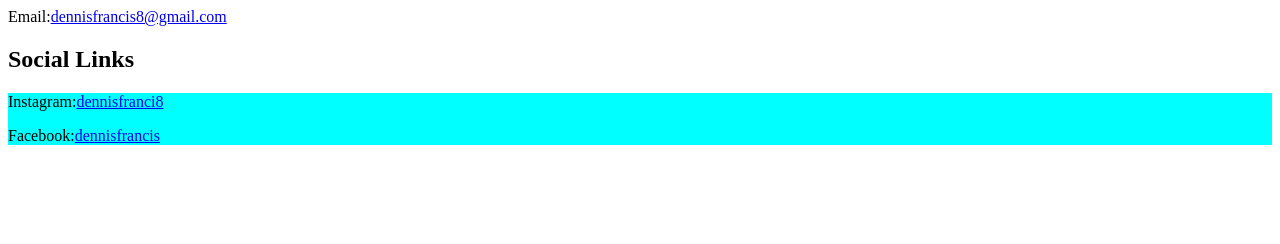
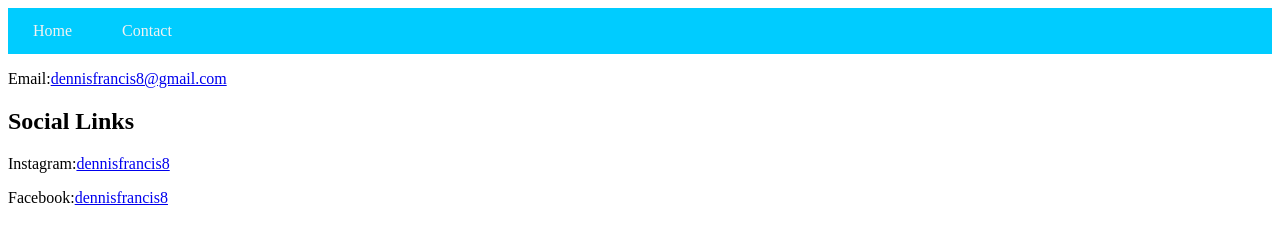
Before and after one commit to dennisfrancis8/dennisfrancis8.github.io, a plain HTML site: page Contact.html in a window 1280 px wide. Drawn offline with Linux system fonts and the light colour scheme.

Commit message:
Add files via upload

```diff
--- a/Contact.html
+++ b/Contact.html
@@ -4,15 +4,42 @@
 Contact Me
 
 
-</title></head><body>
-    <p>Email:<a href="dennisfrancis8@gmail.com">dennisfrancis8@gmail.com</a></p>
-    <h2>Social Links</h2>
-    <div class="social links" style="background-color: cyan;">
+</title>
+<style>
 
-    <p>Instagram:<a href="https://www.intagram.com/den.watt">dennisfranci8</a></p>
-    <p>Facebook:<a href="#">dennisfrancis</a></p>
+   .topnav{
+            overflow: hidden;
+            background-color: rgb(0, 204, 255);
+        }
+    .topnav a {
+          float: left;
+          color: #f2f2f2;
+          padding: 14px 25px;
+          text-decoration: none;
 
-    </div>
+
+}
+
+    .topnav a:hover {
+      background-color: #ddd;
+      color: black;
+}
+
+
+
+
+</style>
+
+
+
+
+</head><body>
+    <div class="topnav">
+
+		<a href="index.html">Home</a>
+
+		<a href="contact.html">Contact</a>
+	</div>
 
 
 
@@ -22,6 +49,12 @@ Contact Me
 
 
 </body>
+<p>Email:<a href="mailto:dennisfrancis8@gmail.com">dennisfrancis8@gmail.com</a></p>
+    <h2>Social Links</h2>
+
+
+    <p>Instagram:<a href="https://www.intagram.com/den.watt">dennisfrancis8</a></p>
+    <p>Facebook:<a href="#">dennisfrancis8</a></p>
 
 
 
```
Also changed, not shown: index.html (+37 -7 lines), styles.css (added, +7 -0 lines).
